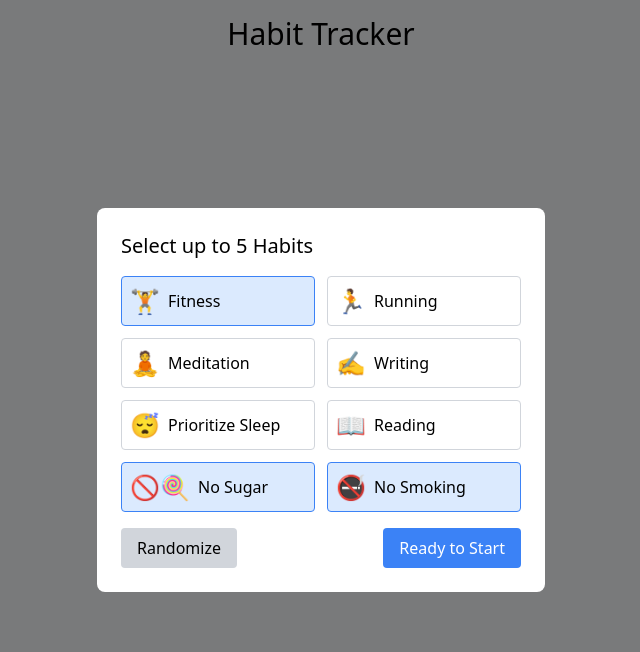
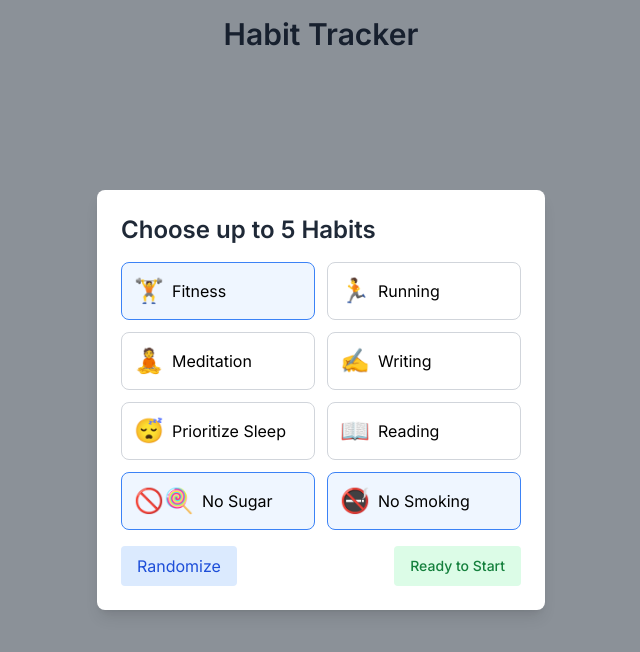
Before and after one commit to lvjian700/2minutehabits, a React (Vite) app: page / in a window 1280 px wide. Shown: the top 652 px of the page, without its empty margins (319-959 px from the left). Built offline with nearby package versions, Linux system fonts and the light colour scheme.

Commit message:
Notion style the app

```diff
--- a/src/App.tsx
+++ b/src/App.tsx
@@ -46,8 +46,8 @@ const App: React.FC = () => {
   };
 
   return (
-    <div className="min-h-screen bg-gray-100 p-4">
-      <h1 className="text-3xl text-center mb-4">Habit Tracker</h1>
+    <div className="min-h-screen p-4">
+      <h1 className="text-3xl text-center font-semibold mb-6 text-gray-900">Habit Tracker</h1>
       {habits.length === 0 && (
         <SetupModal
           suggestions={SUGGESTIONS}
--- a/src/components/CalendarView.tsx
+++ b/src/components/CalendarView.tsx
@@ -48,29 +48,34 @@ const CalendarView: React.FC<CalendarViewProps> = ({ habit, onToggle, onClose })
 
   return (
     <div>
+      {/* Month navigation */}
       <div className="flex justify-between items-center mb-4">
         <button
-          className="px-2 py-1 bg-blue-500 text-white rounded"
+          className="px-3 py-1 bg-gray-200 text-gray-700 rounded hover:bg-gray-300 transition-colors"
           onClick={() => setCurrentDate(new Date(year, month - 1, 1))}
         >
-          {'<'}
+          &lt;
         </button>
-        <div className="font-semibold">
+        <div className="text-lg font-medium text-gray-800">
           {currentDate.toLocaleString('default', { month: 'long' })} {year}
         </div>
         <button
-          className="px-2 py-1 bg-blue-500 text-white rounded"
+          className="px-3 py-1 bg-gray-200 text-gray-700 rounded hover:bg-gray-300 transition-colors"
           onClick={() => setCurrentDate(new Date(year, month + 1, 1))}
         >
-          {'>'}
+          &gt;
         </button>
       </div>
-      <div className="grid grid-cols-7 gap-1">{generateCalendar()}</div>
+      {/* Calendar grid */}
+      <div className="grid grid-cols-7 gap-2 text-sm">
+        {generateCalendar()}
+      </div>
+      {/* Back to dashboard */}
       <button
-        className="mt-4 text-blue-500"
-        onClick={() => onClose()}
+        className="mt-4 text-gray-600 hover:text-gray-800 text-sm"
+        onClick={onClose}
       >
-        Close
+        &larr; Back to Dashboard
       </button>
     </div>
   );
--- a/src/components/HabitCard.tsx
+++ b/src/components/HabitCard.tsx
@@ -39,23 +39,29 @@ const HabitCard: React.FC<HabitCardProps> = ({ habit, onToggle, onSelect }) => {
 
   return (
     <div
-      className="bg-white rounded-lg shadow-md p-4 flex flex-col items-center cursor-pointer"
       onClick={onSelect}
+      className="bg-white rounded-lg shadow-sm hover:shadow-md transition-shadow p-6 flex flex-col items-center cursor-pointer"
     >
-      <div className="text-4xl mb-2">{habit.icon}</div>
-      <div className="text-lg font-semibold mb-2">{habit.name}</div>
-      <div className="mb-4 text-center">
-        <div>Streak: {current}</div>
-        <div>Max: {max}</div>
+      <div className="text-5xl mb-3">{habit.icon}</div>
+      <div className="text-xl font-semibold mb-2 text-gray-800">{habit.name}</div>
+      <div className="mb-4 text-center text-gray-600">
+        <div>
+          Streak: <span className="font-medium text-gray-800">{current}</span>
+        </div>
+        <div>
+          Max: <span className="font-medium text-gray-800">{max}</span>
+        </div>
       </div>
       <button
-        className={`px-4 py-2 rounded ${
-          completedToday ? 'bg-gray-400' : 'bg-green-500'
-        } text-white`}
         onClick={e => {
           e.stopPropagation();
           onToggle();
         }}
+        className={`px-4 py-2 rounded-full text-sm font-medium transition-colors duration-150 focus:outline-none ${
+          completedToday
+            ? 'bg-gray-100 text-gray-500 hover:bg-gray-200'
+            : 'bg-green-100 text-green-700 hover:bg-green-200'
+        }`}
       >
         {completedToday ? 'Completed' : 'Mark Complete'}
       </button>
--- a/src/components/HabitSummary.tsx
+++ b/src/components/HabitSummary.tsx
@@ -10,12 +10,12 @@ interface HabitSummaryProps {
 const HabitSummary: React.FC<HabitSummaryProps> = ({ habit, isActive, onSelect }) => {
   return (
     <div
-      className={`flex items-center p-3 border-l-4 cursor-pointer ${
+      onClick={onSelect}
+      className={`flex items-center p-3 border-l-4 cursor-pointer rounded-lg transition-colors ${
         isActive
-          ? 'border-blue-500 bg-blue-50'
-          : 'border-transparent hover:bg-gray-100'
+          ? 'border-blue-500 bg-blue-50 text-gray-900'
+          : 'border-transparent hover:bg-gray-100 text-gray-700'
       }`}
-      onClick={onSelect}
     >
       <span className="text-2xl mr-2">{habit.icon}</span>
       <span className="text-lg font-medium">{habit.name}</span>
--- a/src/components/SetupModal.tsx
+++ b/src/components/SetupModal.tsx
@@ -63,19 +63,21 @@ const SetupModal: React.FC<SetupModalProps> = ({ suggestions, maxSelectable, def
   };
 
   return (
-    <div className="fixed inset-0 bg-black bg-opacity-50 flex items-center justify-center p-4">
-      <div className="bg-white p-6 rounded-lg w-full max-w-md">
-        <h2 className="text-xl mb-4">Select up to {maxSelectable} Habits</h2>
+    <div className="fixed inset-0 bg-gray-800 bg-opacity-50 flex items-center justify-center p-4">
+      <div className="bg-white p-6 rounded-lg w-full max-w-md shadow-lg">
+        <h2 className="text-2xl font-semibold mb-4 text-gray-800">
+          Choose up to {maxSelectable} Habits
+        </h2>
         <div className="grid grid-cols-2 gap-3 mb-4">
           {suggestions.map((s, idx) => (
             <div
               key={idx}
-              className={`flex items-center p-2 border rounded cursor-pointer ${
+              onClick={() => toggleIndex(idx)}
+              className={`flex items-center p-3 border rounded-lg cursor-pointer transition-colors ${
                 selectedIndices.includes(idx)
-                  ? 'border-blue-500 bg-blue-100'
-                  : 'border-gray-300'
+                  ? 'border-blue-500 bg-blue-50'
+                  : 'border-gray-300 hover:bg-gray-100'
               }`}
-              onClick={() => toggleIndex(idx)}
             >
               <span className="text-2xl mr-2">{s.icon}</span>
               <span>{s.name}</span>
@@ -84,19 +86,19 @@ const SetupModal: React.FC<SetupModalProps> = ({ suggestions, maxSelectable, def
         </div>
         <div className="flex justify-between">
           <button
-          className="px-4 py-2 bg-gray-300 rounded"
             onClick={handleRandomize}
+            className="px-4 py-2 bg-blue-100 text-blue-700 rounded hover:bg-blue-200 transition-colors"
           >
             Randomize
           </button>
           <button
-          className={`px-4 py-2 rounded text-white ${
-            selectedIndices.length > 0
-              ? 'bg-blue-500'
-              : 'bg-gray-400 cursor-not-allowed'
-          }`}
             onClick={handleSave}
             disabled={selectedIndices.length === 0}
+            className={`px-4 py-2 rounded text-sm font-medium transition-colors focus:outline-none ${
+              selectedIndices.length > 0
+                ? 'bg-green-100 text-green-700 hover:bg-green-200'
+                : 'bg-gray-200 text-gray-400 cursor-not-allowed'
+            }`}
           >
             Ready to Start
           </button>
--- a/src/index.css
+++ b/src/index.css
@@ -1,3 +1,12 @@
+@import url('https://fonts.googleapis.com/css2?family=Inter:wght@400;500;600&display=swap');
 @tailwind base;
 @tailwind components;
 @tailwind utilities;
+
+/* Global base styles */
+@layer base {
+  html, body {
+    @apply bg-gray-50 font-sans;
+    font-family: 'Inter', sans-serif;
+  }
+}
```
Lines whose indentation alone changed are shown as unchanged.
